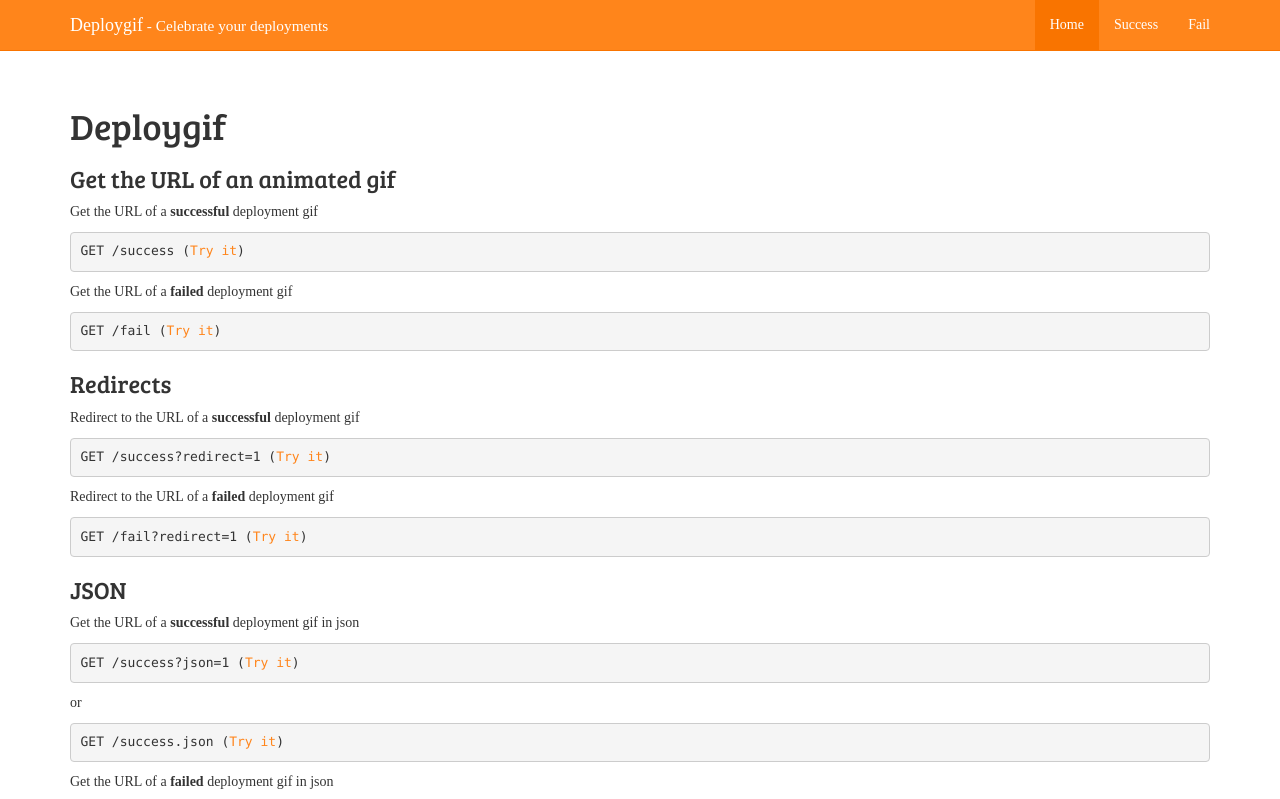
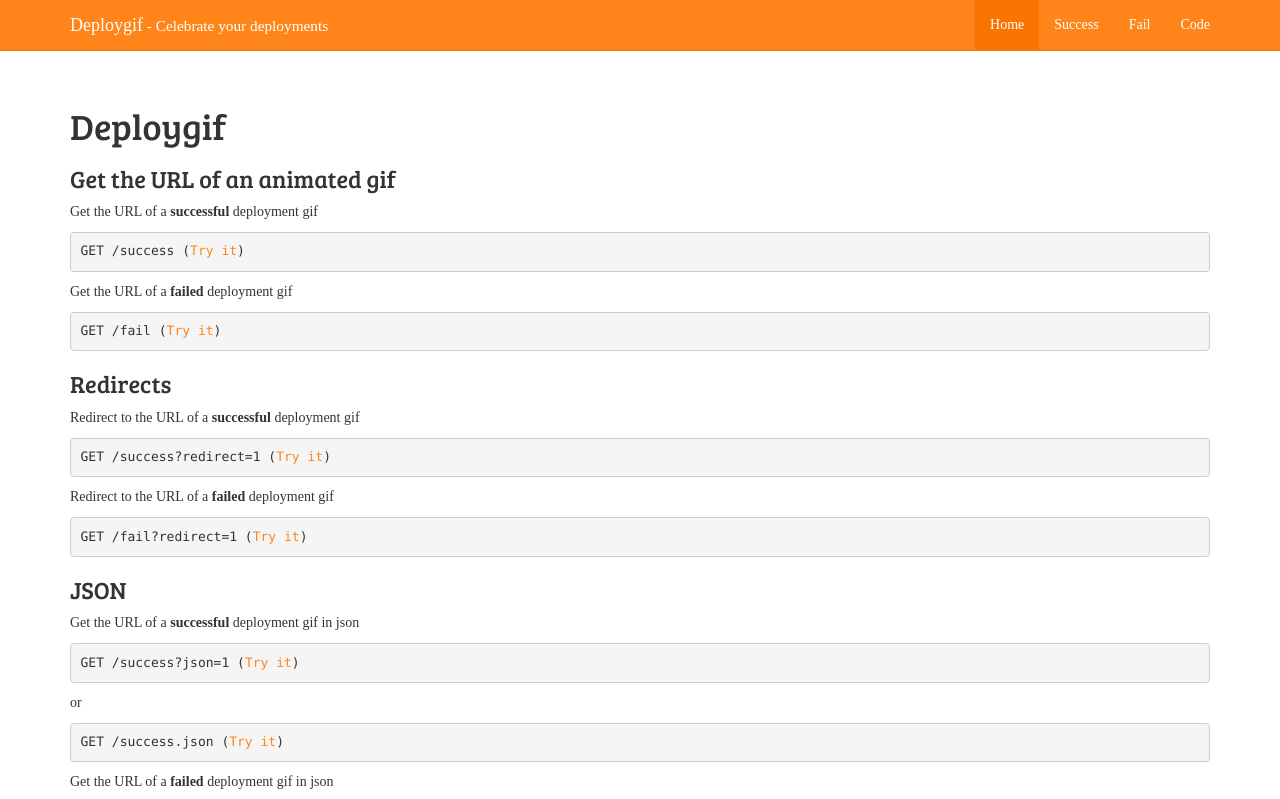
Before and after one commit to z0mbix/deploygif, a plain HTML site: page web/index.html in a window 1280 px wide. Shown: the top 799 px of the page. Drawn offline with nearby package versions, Linux system fonts and the light colour scheme; a web font is replaced by a local one.

Commit message:
Added link to GitHub to the links in the navbar

```diff
--- a/web/index.html
+++ b/web/index.html
@@ -28,6 +28,9 @@
             </li>
             <li>
               <a href="/fail" target="_blank">Fail</a>
+            </li>
+            <li>
+              <a href="https://github.com/z0mbix/deploygif" target="_blank">Code</a>
             </li>
           </ul>
         </div>
```
